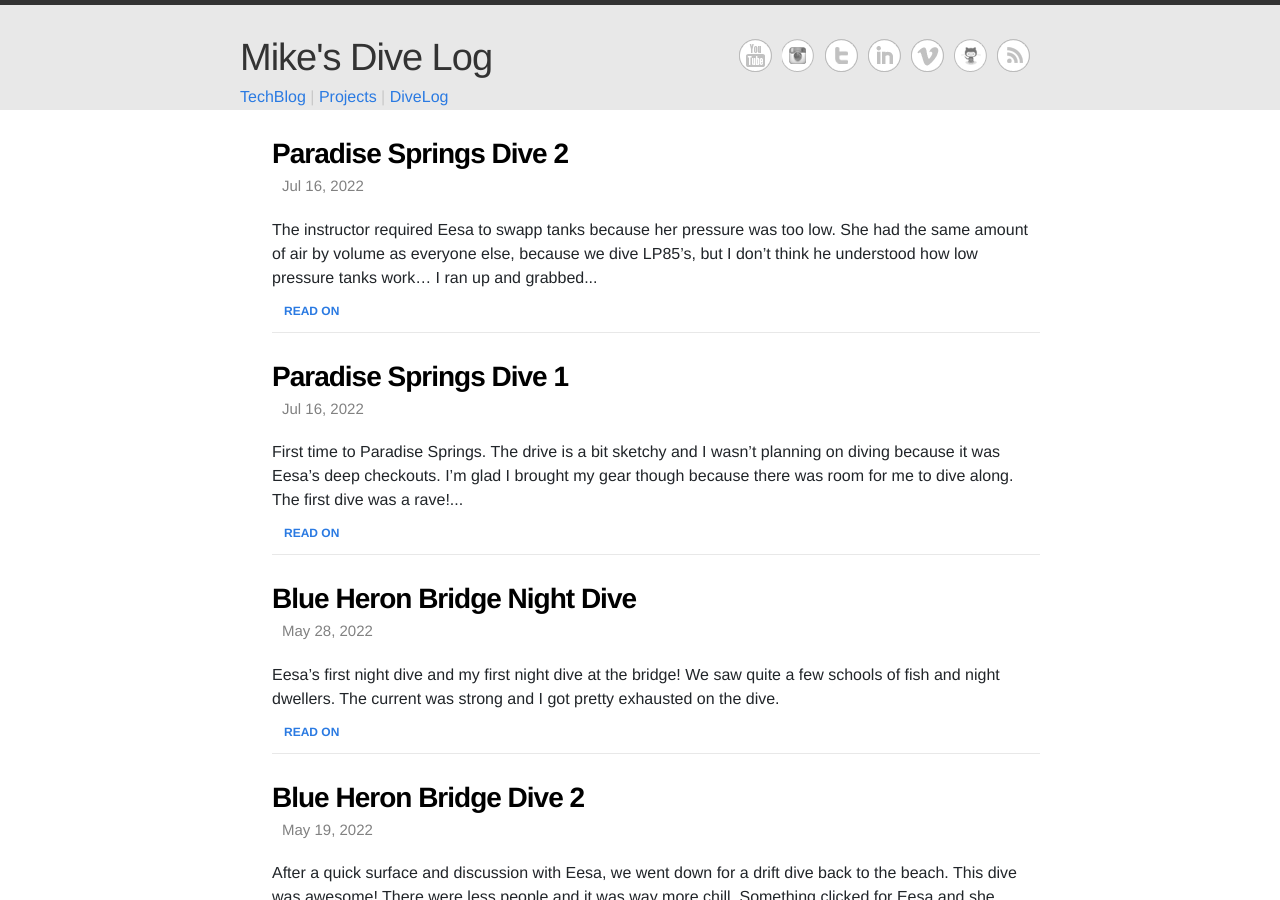
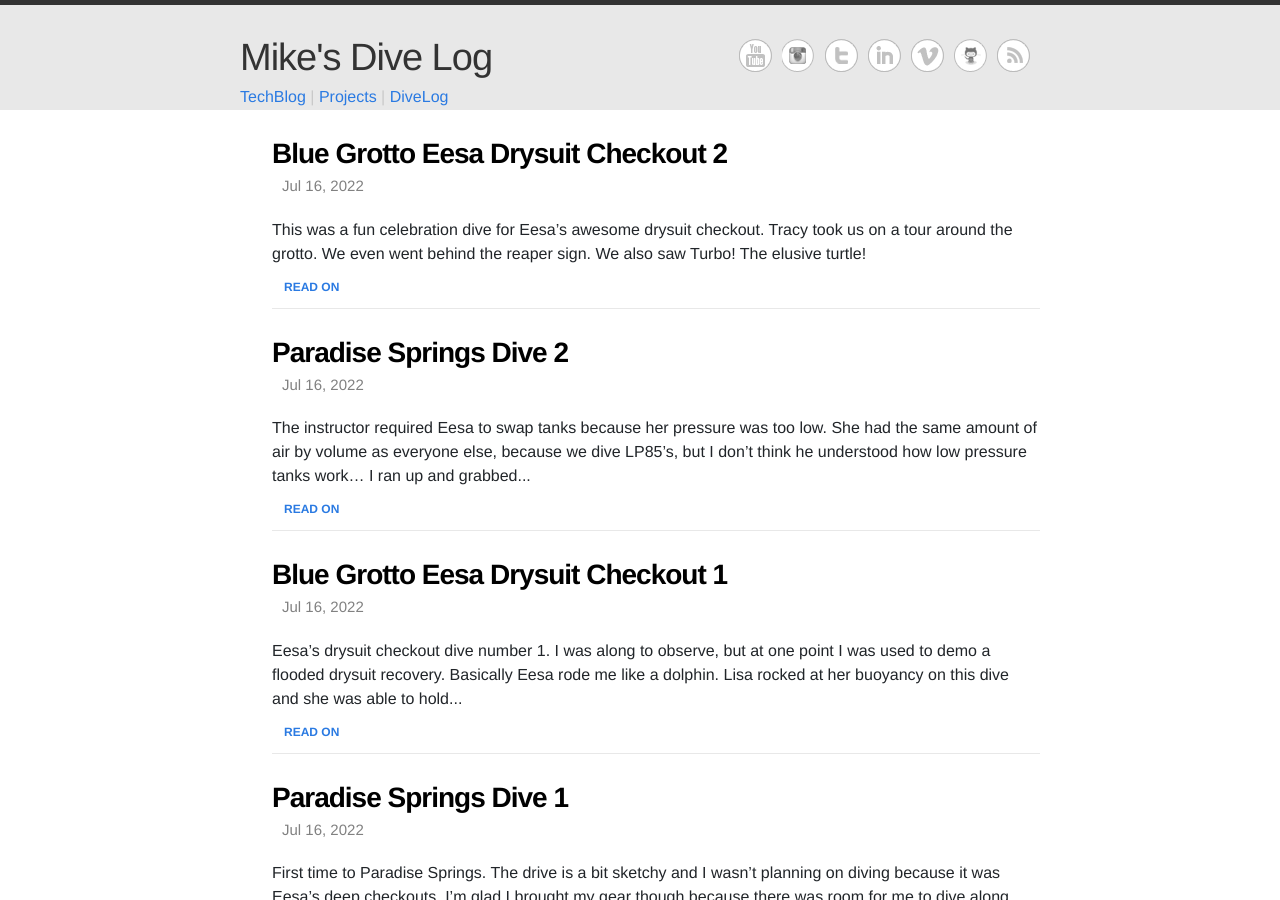
Before and after one commit to parabuzzle/divelog, a Jekyll site: the page built from index.html, in a window 1280 px wide and 900 px high. Built offline with Jekyll 4.4.1, drawn with Linux system fonts in a browser that asks for light colours; the list of posts is cut into pages by our own code; some of the changed text lies outside the part shown.

Commit message:
add drysuit class

```diff
--- a/_posts/2022-07-16-paradise-springs2.md
+++ b/_posts/2022-07-16-paradise-springs2.md
@@ -21,7 +21,7 @@ divelog:
 
 ---
 
-The instructor required Eesa to swapp tanks because her pressure was too low. She had the same amount of air by volume as everyone else, because we dive LP85's, but I don't think he understood how low pressure tanks work... I ran up and grabbed her another tank and swapped it for her.
+The instructor required Eesa to swap tanks because her pressure was too low. She had the same amount of air by volume as everyone else, because we dive LP85's, but I don't think he understood how low pressure tanks work... I ran up and grabbed her another tank and swapped it for her.
 
 The second dive was less nuts, but it was still full of divers that shouldn't have been in that class. After this dive, I felt wet in my drysuit so I decided to sit out the third dive of her class and play tank sherpa instead.
 
--- /dev/null
+++ b/_posts/2022-07-21-blue-grotto1.md
@@ -0,0 +1,38 @@
+---
+layout: post
+title:  "Blue Grotto Eesa Drysuit Checkout 1"
+date:   2022-07-16 12:00:00
+author: Mike Heijmans
+categories: open-water
+divelog:
+  location: Blue Grotto
+  depth: 39 # must be in feet
+  bottom_time: 34 # must be a number in minutes
+  gas: EAN 32%
+  visibility: 30
+  water_temp: 72
+  stops:
+    - depth: 20
+      time: 3
+      reason: safety stop
+    - depth: 15
+      time: 1
+      reason: buoyancy practice
+    - depth: 10
+      time: 1
+      reason: buoyancy practice
+    - depth: 5
+      time: 3
+      reason: buoyancy practice
+  team:
+    - Mike Heijmans
+    - Eesa Heijmans
+    - Tracy Grubbs
+
+---
+
+Eesa's drysuit checkout dive number 1.
+
+I was along to observe, but at one point I was used to demo a flooded drysuit recovery. Basically Eesa rode me like a dolphin.
+
+Lisa rocked at her buoyancy on this dive and she was able to hold at 5ft without a single issue! Way too go!
--- /dev/null
+++ b/_posts/2022-07-21-blue-grotto2.md
@@ -0,0 +1,36 @@
+---
+layout: post
+title:  "Blue Grotto Eesa Drysuit Checkout 2"
+date:   2022-07-16 13:00:00
+author: Mike Heijmans
+categories: open-water
+divelog:
+  location: Blue Grotto
+  depth: 90 # must be in feet
+  bottom_time: 38 # must be a number in minutes
+  gas: EAN 32%
+  visibility: 30
+  water_temp: 72
+  stops:
+    - depth: 20
+      time: 3
+      reason: safety stop
+    - depth: 15
+      time: 1
+      reason: buoyancy practice
+    - depth: 10
+      time: 1
+      reason: buoyancy practice
+    - depth: 5
+      time: 3
+      reason: buoyancy practice
+  team:
+    - Mike Heijmans
+    - Eesa Heijmans
+    - Tracy Grubbs
+
+---
+
+This was a fun celebration dive for Eesa's awesome drysuit checkout. Tracy took us on a tour around the grotto. We even went behind the reaper sign.
+
+We also saw Turbo! The elusive turtle!
```
Also changed, not shown: other parts of _posts/2022-07-16-paradise-springs2.md (+1 -1 lines).
